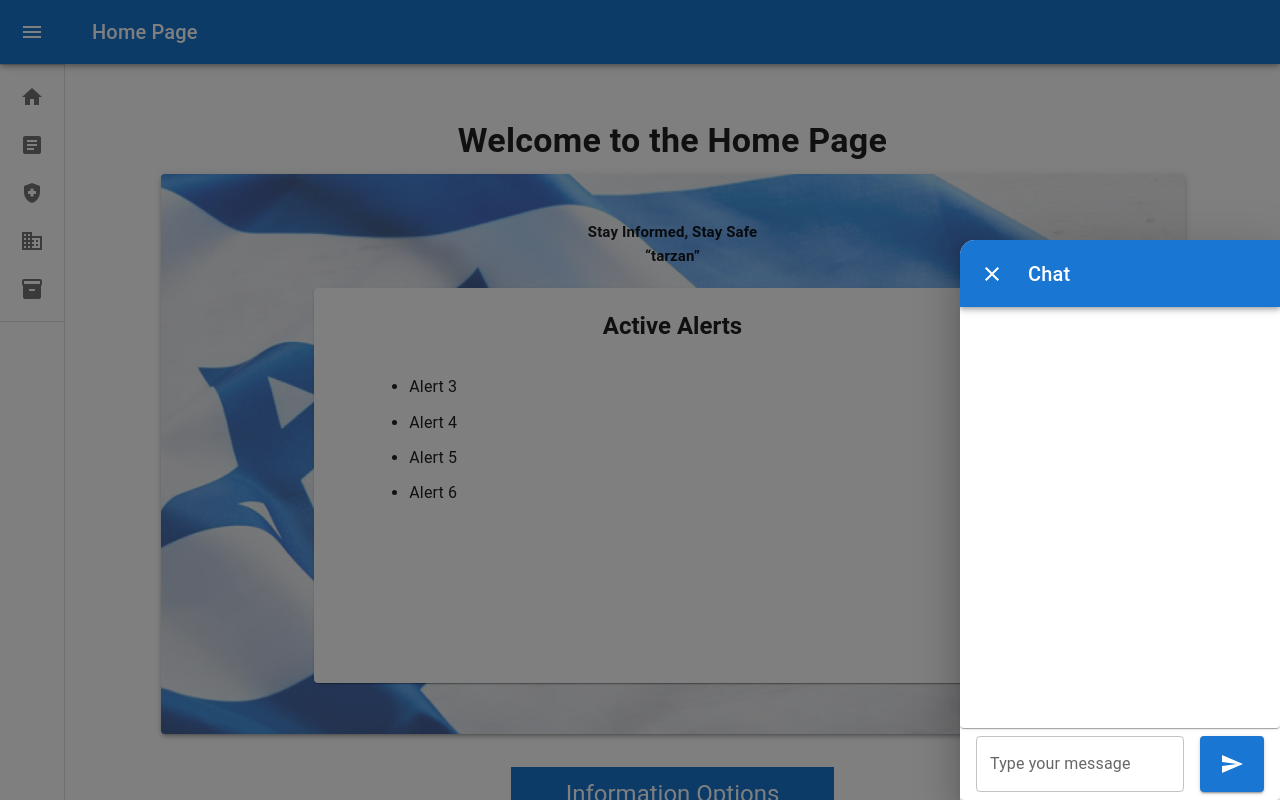
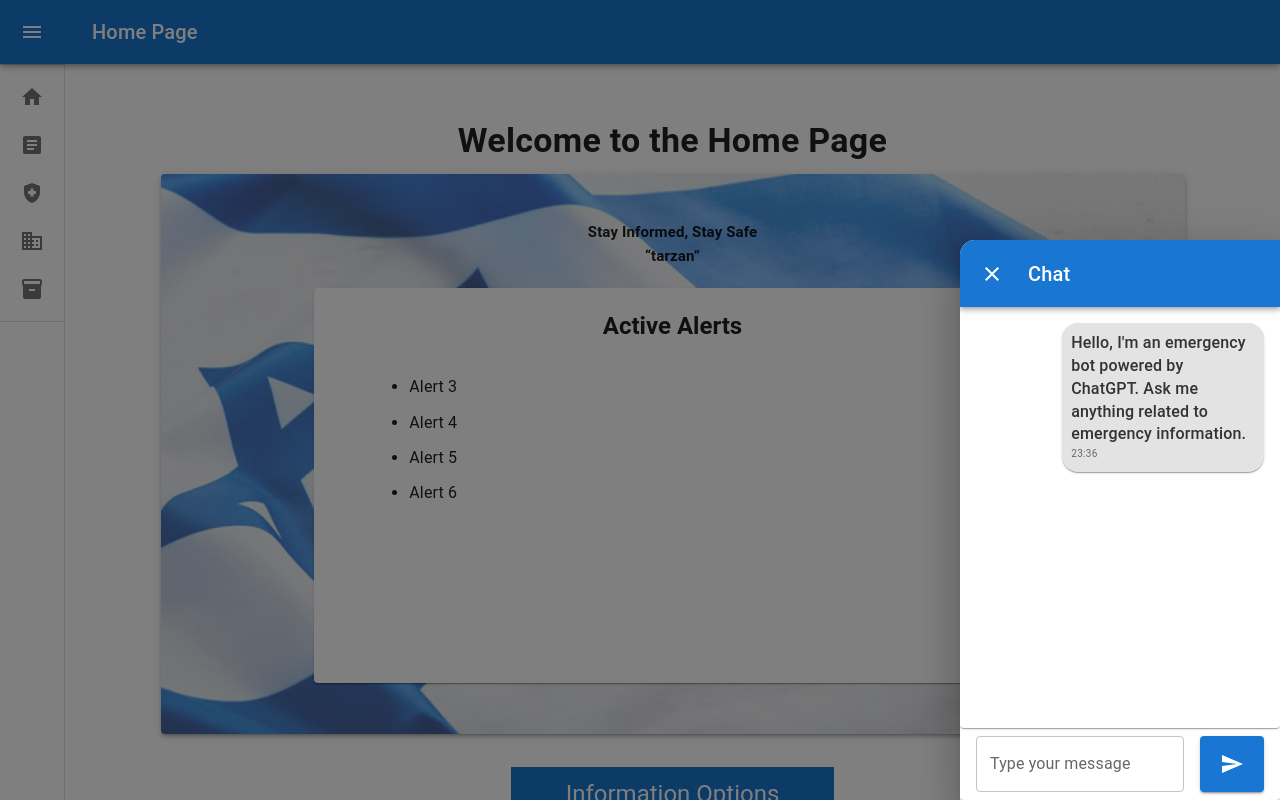
Before and after one commit to ranlachmy96/publicInformationPortal, a React (Vite) app in the folder frontEnd/: page / in a window 1280 px wide. Both pictures are taken after a click on the button 1237 px from the left and 757 px from the top of the page. Shown: the top 800 px of the page. Built offline with nearby package versions, Linux system fonts and the light colour scheme.

Commit message:
ChatBot V2

```diff
--- a/frontEnd/src/components/ChatComponents/ChatModal.jsx
+++ b/frontEnd/src/components/ChatComponents/ChatModal.jsx
@@ -68,11 +68,6 @@ export default function FullScreenDialog() {
                     </Toolbar>
                 </AppBar>
                 {/* content here */}
-                {/* <Chatbot
-                    config={config}
-                    actionProvider={ActionProvider}
-                    messageParser={MessageParser}
-                /> */}
                 <ChatWindow />
 
             </Dialog>
--- a/frontEnd/src/components/ChatComponents/ChatWindow.jsx
+++ b/frontEnd/src/components/ChatComponents/ChatWindow.jsx
@@ -16,12 +16,32 @@ const ChatWindow = () => {
   const messageContainerRef = useRef(null);
 
   useEffect(() => {
+    addIntroductoryMessage();
+  }, []);
+
+  useEffect(() => {
     if (messageContainerRef.current) {
       messageContainerRef.current.scrollTop = messageContainerRef.current.scrollHeight;
     }
   }, [messages]);
 
-  const debouncedSend = debounce(handleSend, 1000); // Debounce handleSend
+  const debouncedSend = debounce(handleSend, 1000);
+
+  const addIntroductoryMessage = () => {
+    const currentTime = new Date();
+    const hours = currentTime.getHours().toString().padStart(2, '0');
+    const minutes = currentTime.getMinutes().toString().padStart(2, '0');
+    const timestamp = `${hours}:${minutes}`;
+
+    const introMessage = {
+      message: "Hello, I'm an emergency bot powered by ChatGPT. Ask me anything related to emergency information.",
+      sender: 'ChatGPT',
+      direction: 'incoming',
+      timestamp,
+    };
+
+    setMessages([introMessage]);
+  };
 
   async function handleSend(message) {
     const currentTime = new Date();
@@ -33,7 +53,7 @@ const ChatWindow = () => {
       message,
       direction: 'outgoing',
       sender: 'user',
-      timestamp, // Add timestamp to the user message object
+      timestamp,
     };
 
     const newMessages = [...messages, newMessage];
@@ -41,7 +61,6 @@ const ChatWindow = () => {
 
     setIsTyping(true);
 
-    // Check if the user's message contains keywords related to emergency time information
     const isEmergencyRelated = checkEmergencyRelated(message);
 
     try {
@@ -74,7 +93,7 @@ const ChatWindow = () => {
             message: result,
             sender: 'ChatGPT',
             direction: 'incoming',
-            timestamp, // Add timestamp to the chatbot response object
+            timestamp,
           };
           setMessages([...newMessages, botMessage]);
         } else {
@@ -84,10 +103,10 @@ const ChatWindow = () => {
       } else {
         console.log('User message is not related to emergency time information. Skipping API request.');
         setMessages([...newMessages, {
-          message: "I'm sorry, I can only provide emergency time information. Please ask me something related to that.",
+          message: "I'm sorry, I can only provide emergency information. Please ask me something related to that.",
           sender: 'ChatGPT',
           direction: 'incoming',
-          timestamp, // Add timestamp to the chatbot response object
+          timestamp,
         }]);
       }
     } catch (error) {
@@ -97,26 +116,23 @@ const ChatWindow = () => {
     }
   }
 
-  // Function to check if the user's message contains keywords related to emergency time information
   function checkEmergencyRelated(message) {
-    // Example keywords related to emergency time information
     const lowerCaseMessage = message.toLowerCase();
     return emergencyKeywords.some(keyword => lowerCaseMessage.includes(keyword));
   }
 
   const handleMessageSubmit = () => {
     if (inputMessage.trim() !== '') {
-      debouncedSend(inputMessage); // Send the message through debouncedSend
+      debouncedSend(inputMessage);
       setInputMessage('');
     }
   };
 
   const handleKeyDown = (e) => {
     if (e.key === 'Enter' && !e.shiftKey) {
-      e.preventDefault(); // Prevent the default behavior of newline on Enter
+      e.preventDefault();
       handleMessageSubmit();
     } else if (e.key === 'Enter' && e.shiftKey) {
-      // Add a newline character to the input
       setInputMessage(prevMessage => prevMessage + '\n');
     }
   };
@@ -140,6 +156,7 @@ const ChatWindow = () => {
     );
   };
 
+
   return (
     <Paper
       sx={{
@@ -158,9 +175,9 @@ const ChatWindow = () => {
           padding: 2,
           minHeight: 0,
           '&::-webkit-scrollbar': {
-            display: 'none', // Hide scrollbar for WebKit browsers (Chrome, Safari, etc.)
+            display: 'none',
           },
-          scrollbarWidth: 'none', // Hide scrollbar for Firefox
+          scrollbarWidth: 'none',
         }}
       >
         {messages.map((message, index) => (
@@ -172,8 +189,8 @@ const ChatWindow = () => {
                 borderRadius: 4,
                 marginBottom: 1,
                 width: 'fit-content',
-                maxWidth: '70%', // Limit the maximum width of the chat bubble
-                wordWrap: 'break-word', // Allow long words to break and wrap to the next line
+                maxWidth: '70%',
+                wordWrap: 'break-word',
                 display: 'flex',
                 flexDirection: 'column',
                 alignItems: message.sender === 'user' ? 'flex-end' : 'flex-start',
@@ -192,8 +209,8 @@ const ChatWindow = () => {
           value={inputMessage}
           onChange={(e) => setInputMessage(e.target.value)}
           onKeyDown={handleKeyDown}
-          multiline  // Enable multiline input
-          rows={1}  // Set the initial number of rows
+          multiline
+          rows={1}
         />
         <Button variant="contained" sx={{ height: '100%' }} onClick={handleMessageSubmit}>
           <SendIcon />
--- a/frontEnd/src/components/ChatComponents/Keywords.js
+++ b/frontEnd/src/components/ChatComponents/Keywords.js
@@ -20,7 +20,9 @@ const emergencyKeywords = [
     'time-critical', 'time-sensitive', 'time-bound', 'time-constrained', 'time-limited', 'time', 'earthquake',
     'emergency', 'urgent', 'crisis', 'disaster', 'catastrophe', 'accident', 'hazard', 'evacuation', 'safety',
     'rescue', 'first aid', 'emergency response', 'emergency preparedness', 'emergency plan', 'natural disaster',
-    'earthquake', 'fire', 'flood', 'tsunami', 'tornado', 'hurricane', 'cyclone', 'wildfire', 'avalanche', 'emergency services'
+    'earthquake', 'fire', 'flood', 'tsunami', 'tornado', 'hurricane', 'cyclone', 'wildfire', 'avalanche', 'emergency services',
+    'hi', 'hello', 'hey', 'greetings', 'good day', 'good morning', 'good afternoon', 'good evening', 'good night',
+    'thank you', 'thanks', 'thanks a lot', 'thanks so much', 'thank you very much', 'thank you so much', 'thank you very much',
 ];
 
 export default emergencyKeywords;
```
